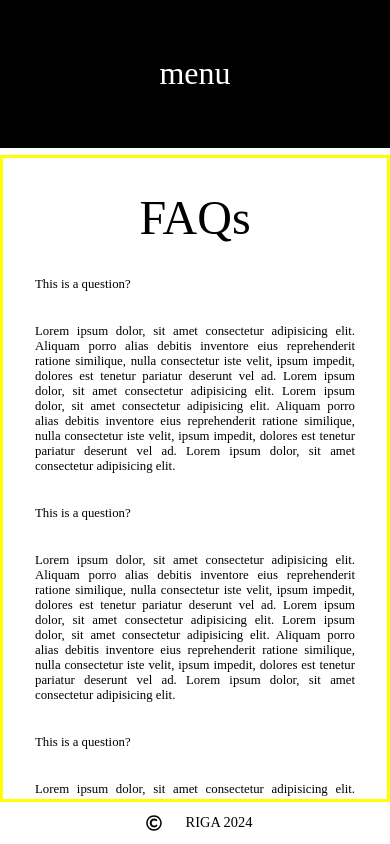
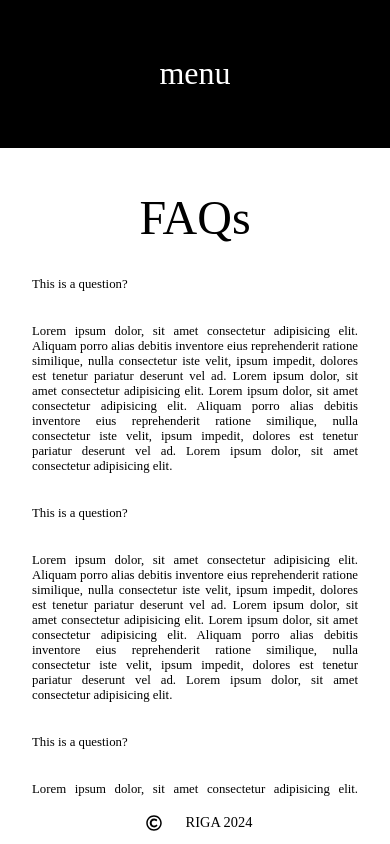
Before and after one commit to Manuelhhinojosa/MariselaShopClient, a React (Create React App) app: page /faq in a window 390 px wide. Built offline with nearby package versions, Linux system fonts and the light colour scheme; a web font is replaced by a local one.

Commit message:
deleted border in faq component, it was used for production

```diff
--- a/src/components/pageComponents/FaqPage/FaqPage.css
+++ b/src/components/pageComponents/FaqPage/FaqPage.css
@@ -46,7 +46,6 @@
 @media screen and (max-width: 1000px) and (max-width: 600px) {
   .faqPageContainer .faqContainer {
     font-size: 0.8rem;
-    border: 3px solid yellow;
     margin-top: 2%;
     height: 98%;
   }
--- a/src/components/pageComponents/FaqPage/FaqPage.scss
+++ b/src/components/pageComponents/FaqPage/FaqPage.scss
@@ -53,7 +53,6 @@
     .faqPageContainer {
       .faqContainer {
         font-size: 0.8rem;
-        border: 3px solid yellow;
         margin-top: 2%;
         height: 98%;
       }
```
Also changed, not shown: 1 other file (tests, documents, lock files or other folders).
